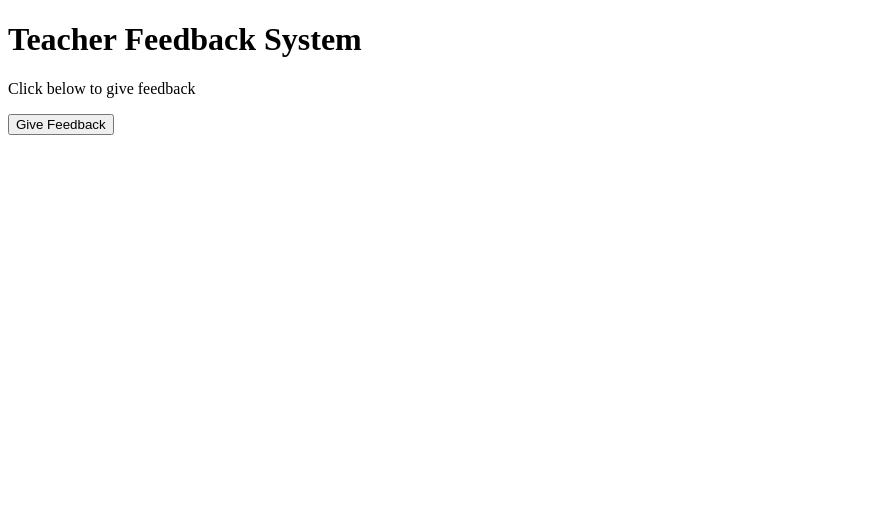
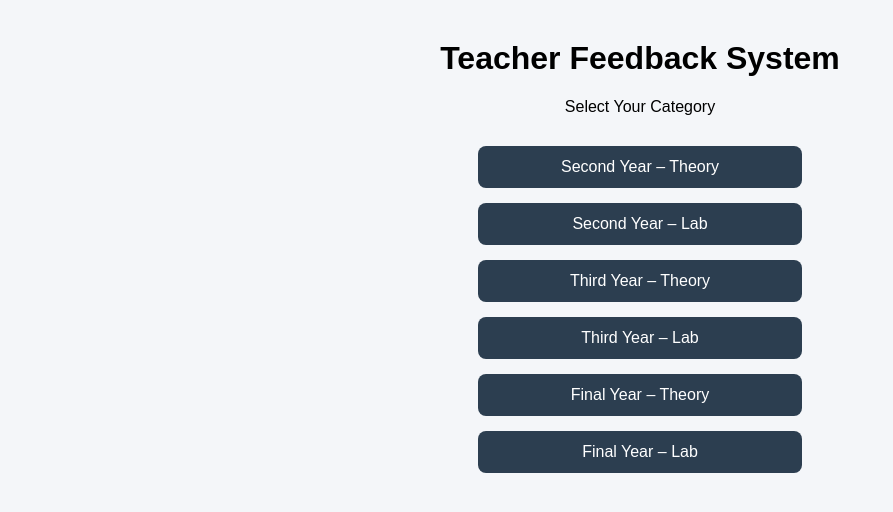
Before and after one commit to salmanansari670/feedback, a plain HTML site: page index.html in a window 1280 px wide. Shown: the whole page, without its empty margins (0-893 px from the left). Drawn offline with Linux system fonts and the light colour scheme.

Commit message:
Update index.html

```diff
--- a/index.html
+++ b/index.html
@@ -1,15 +1,71 @@
 <!DOCTYPE html>
 <html>
 <head>
-    <title>Teacher Feedback</title>
+    <title>Teacher Feedback System</title>
+    <style>
+        body {
+            font-family: Arial;
+            text-align: center;
+            background-color: #f4f6f9;
+        }
+
+        h1 {
+            margin-top: 40px;
+        }
+
+        .container {
+            margin-top: 30px;
+        }
+
+        .btn {
+            display: block;
+            width: 300px;
+            margin: 15px auto;
+            padding: 12px;
+            background-color: #2c3e50;
+            color: white;
+            text-decoration: none;
+            border-radius: 8px;
+            font-size: 16px;
+        }
+
+        .btn:hover {
+            background-color: #34495e;
+        }
+    </style>
 </head>
 <body>
+
     <h1>Teacher Feedback System</h1>
-    <p>Click below to give feedback</p>
+    <p>Select Your Category</p>
 
-    <a href="https://forms.gle/NH9WjJRkGdk5PCnA7" target="_blank">
-        <button>Give Feedback</button>
-    </a>
+    <div class="container">
+
+        <a class="btn" href="PASTE_LINK_1" target="_blank">
+            Second Year – Theory
+        </a>
+
+        <a class="btn" href="PASTE_LINK_2" target="_blank">
+            Second Year – Lab
+        </a>
+
+        <a class="btn" href="PASTE_LINK_3" target="_blank">
+            Third Year – Theory
+        </a>
+
+        <a class="btn" href="PASTE_LINK_4" target="_blank">
+            Third Year – Lab
+        </a>
+
+        <a class="btn" href="PASTE_LINK_5" target="_blank">
+            Final Year – Theory
+        </a>
+
+        <a class="btn" href="PASTE_LINK_6" target="_blank">
+            Final Year – Lab
+        </a>
+
+    </div>
 
 </body>
 </html>
```
